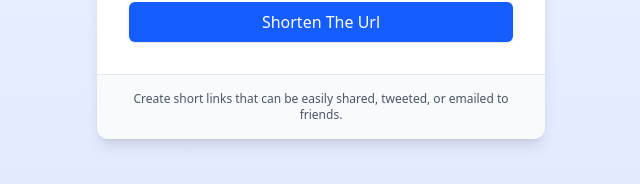
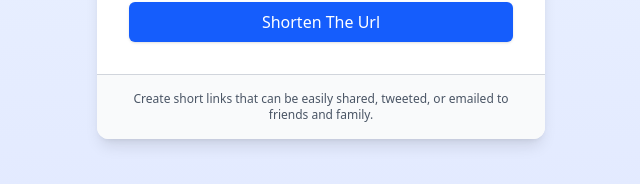
Before and after one commit to SagaRoy12/URL-Shorting, a React (Vite) app in the folder FRONTEND/: page / in a window 1280 px wide. Shown: the part 436-620 px from the top of the page, without its empty margins (319-959 px from the left). Built offline with nearby package versions, Linux system fonts and the light colour scheme.

Commit message:
updated the css

```diff
--- a/FRONTEND/src/pages/HomePage.jsx
+++ b/FRONTEND/src/pages/HomePage.jsx
@@ -13,9 +13,9 @@ const HomePage = ()=> {
             <UrlForm/>
           </div>
 
-          <div className="bg-gray-50 px-8 py-4 border-t border-gray-200">
+          <div className="bg-gray-50 px-8 py-4 border-t border-gray-300">
             <p className="text-xs text-center text-gray-600">
-              Create short links that can be easily shared, tweeted, or emailed to friends.
+              Create short links that can be easily shared, tweeted, or emailed to friends and family.
             </p>
           </div>
         </div>
```
